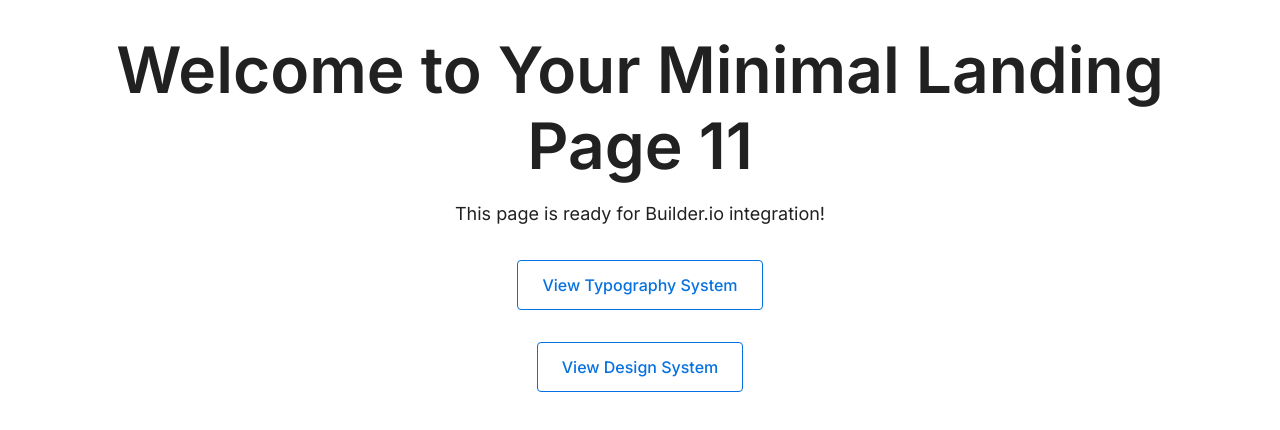
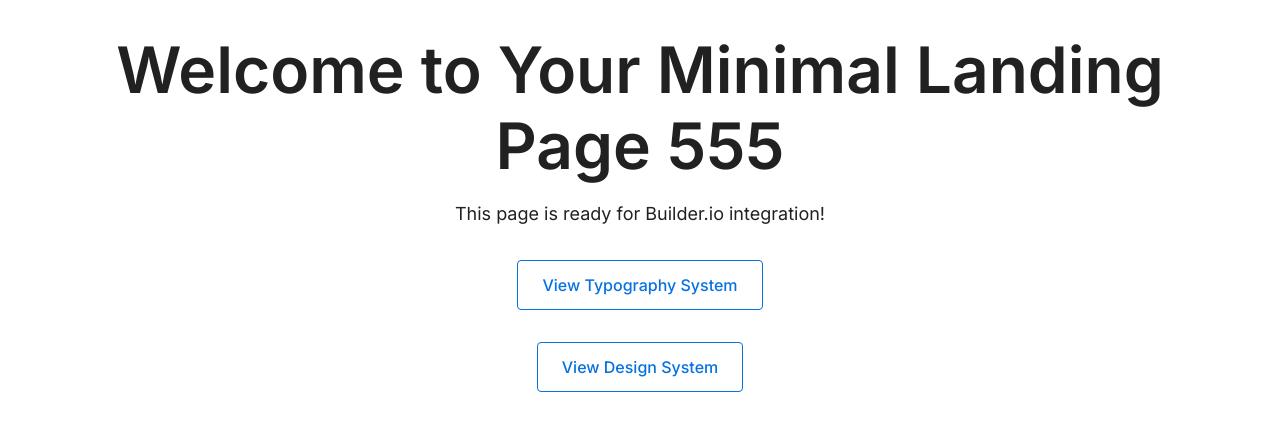
Before and after one commit to DejanStDM/minimal-landing-page-builder-io, a Next.js app: page / in a window 1280 px wide. Shown: the top 430 px of the page. Built offline with nearby package versions, Linux system fonts and the light colour scheme.

Commit message:
test code change from ide

```diff
--- a/app/page.tsx
+++ b/app/page.tsx
@@ -2,7 +2,7 @@ export default function Home() {
   return (
     <main>
       <div style={{ padding: "2rem", textAlign: "center" }}>
-        <h1 className="headline-1">Welcome to Your Minimal Landing Page 11</h1>
+        <h1 className="headline-1">Welcome to Your Minimal Landing Page 555</h1>
         <p className="body-1-regular" style={{ marginTop: "1rem" }}>
           This page is ready for Builder.io integration!
         </p>
```
